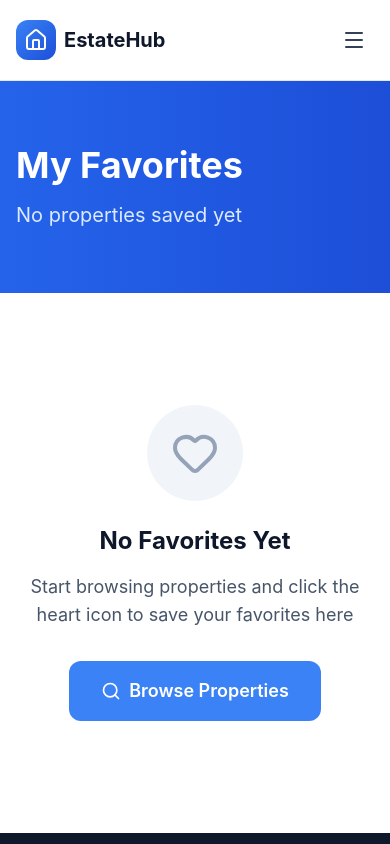
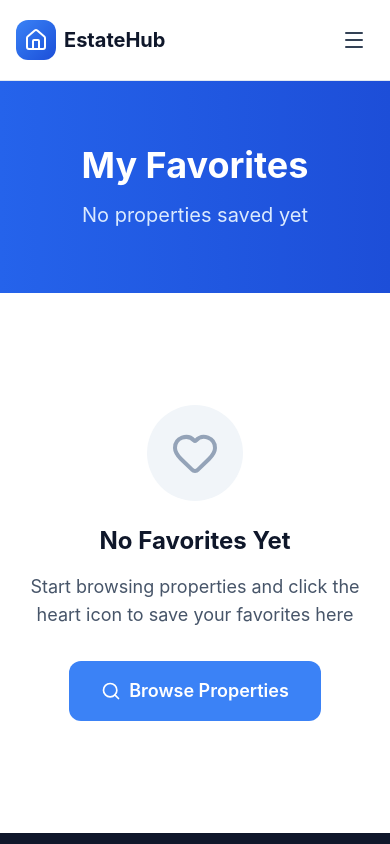
Before and after one commit to APMusyoka/real-estate-platform, a Next.js app: page /favorites in a window 390 px wide. Shown: the top 844 px of the page. Built offline with nearby package versions, Linux system fonts and the light colour scheme.

Commit message:
Refactor: Optimize responsive layout for Favorites page header and update CSS to Tailwind v4

```diff
--- a/src/app/favorites/page.tsx
+++ b/src/app/favorites/page.tsx
@@ -20,10 +20,10 @@ export default function FavoritesPage() {
             <Navigation />
 
             {/* Page Header */}
-            <section className="bg-gradient-to-r from-[rgb(var(--color-primary-600))] to-[rgb(var(--color-primary-700))] py-16 px-4 sm:px-6 lg:px-8">
+            <section className="bg-linear-to-r from-[rgb(var(--color-primary-600))] to-[rgb(var(--color-primary-700))] py-16 px-4 sm:px-6 lg:px-8">
                 <div className="max-w-7xl mx-auto">
-                    <div className="flex items-center justify-between">
-                        <div>
+                    <div className="flex flex-col sm:flex-row sm:items-center justify-between gap-6 sm:gap-4">
+                        <div className="text-center sm:text-left">
                             <h1 className="text-4xl md:text-5xl font-bold text-white mb-4" style={{ fontFamily: 'var(--font-display)' }}>
                                 My Favorites
                             </h1>
@@ -35,7 +35,7 @@ export default function FavoritesPage() {
                             <Button
                                 variant="secondary"
                                 onClick={clearAllFavorites}
-                                className="bg-white/20 text-white border-white hover:bg-white/30"
+                                className="bg-white/20 text-white border-white hover:bg-white/30 w-full sm:w-auto"
                             >
                                 Clear All
                             </Button>
```
